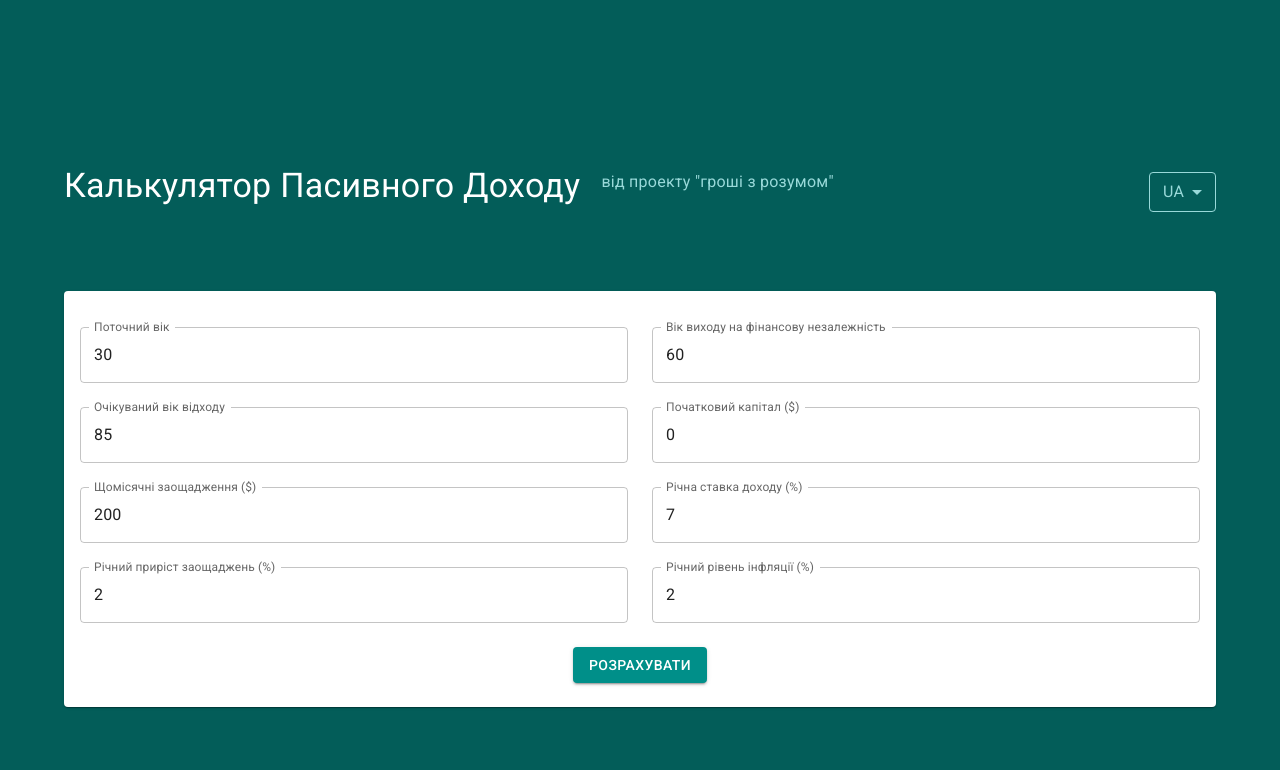
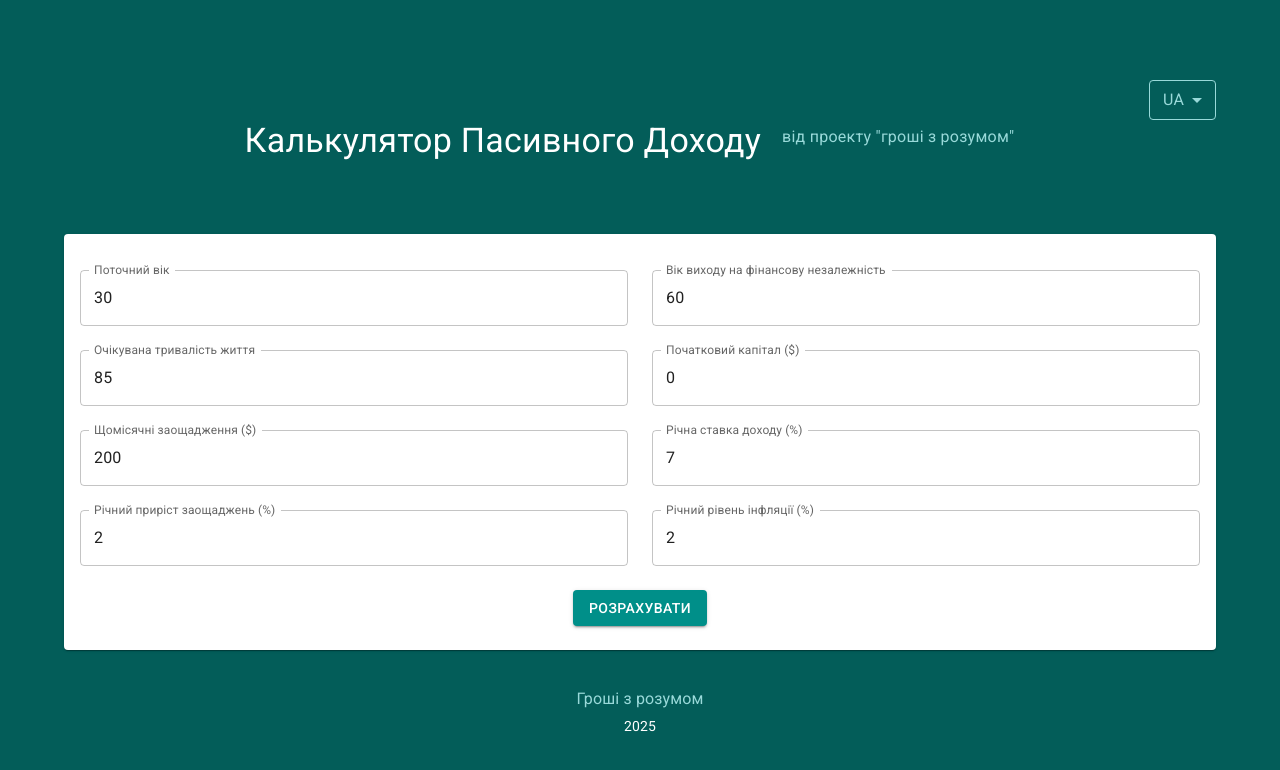
Before and after one commit to OlgaChernytska/money_calculators, a React (Vite) app in the folder frontend/: page / in a window 1280 px wide. Shown: the top 770 px of the page. Built offline with nearby package versions, Linux system fonts and the light colour scheme.

Commit message:
percentage field max 50%

```diff
--- a/frontend/src/App.tsx
+++ b/frontend/src/App.tsx
@@ -77,7 +77,10 @@ const App: React.FC = () => {
     <ThemeProvider theme={theme}>
       <CssBaseline />
       <Container>
-        <Box mt={4} mb={4} display="flex" justifyContent="space-between" alignItems="center">
+        <Box mt={4} mb={4} position="relative">
+          <Box position="absolute" top={0} right={0} zIndex={1}>
+            <LanguageSwitcher />
+          </Box>
           <Typography variant="h4" gutterBottom align="center" color="primary">
             {t('financial_calculator')}
                 <a className="author-signature"
@@ -89,7 +92,6 @@ const App: React.FC = () => {
                   {t('made_by_olha_chernytska')}
                 </a>
           </Typography>
-          <LanguageSwitcher />
         </Box>
         <Card id="calculator">
           <CardContent>
@@ -104,11 +106,6 @@ const App: React.FC = () => {
                 <Typography variant="h6" id="income">
                   {t('estimated_monthly_passive_income')}: <strong>${Math.round(monthlyPassiveIncome)}</strong>
                 </Typography>
-                {clientData.r !== null && clientData.r > 0.10 && (
-                  <Typography color="warning.main" variant="body2" sx={{ mt: 1 }}>
-                    {t('annual_rate_too_high_warning')}
-                  </Typography>
-                )}
               </Box>
             )}
           </CardContent>
@@ -126,6 +123,19 @@ const App: React.FC = () => {
             </Box>
           </>
         )}
+        <Box mt={4} mb={2} textAlign="center">
+          <Typography variant="body2" color="primary">
+          <a className="author-signature"
+                  href="https://www.instagram.com/eat.love.write/"
+                  target="_blank"
+                  rel="noopener noreferrer"
+                  title="{t('money_with_mind')}"
+                >
+                  {t('money_with_mind')}
+                </a>
+          <div>{new Date().getFullYear()}</div>
+          </Typography>
+        </Box>
       </Container>
     </ThemeProvider>
   );
--- a/frontend/src/components/CalculationForm/CalculationForm.tsx
+++ b/frontend/src/components/CalculationForm/CalculationForm.tsx
@@ -1,4 +1,4 @@
-import React, { useState, useEffect } from 'react';
+import React, { useState } from 'react';
 import { Button, Grid, Box } from '@mui/material';
 import './style.css';
 import { useTranslation } from 'react-i18next';
@@ -54,19 +54,10 @@ const CalculationForm: React.FC<CalculationFormProps> = ({
 }) => {
   const { t } = useTranslation();
   const [validationErrors, setValidationErrors] = useState(initialValidationErrors);
-
-  useEffect(() => {
-    // Validate ages whenever clientData changes
-    const ageErrors = validateAges(clientData);
-    setValidationErrors((prev) => ({
-      ...prev,
-      ageNow: ageErrors.ageNow,
-      ageRetirement: ageErrors.ageRetirement,
-      ageDeath: ageErrors.ageDeath,
-    }));
-  }, [clientData]);
+  const [submitted, setSubmitted] = useState(false);
 
   const handleCalculate = () => {
+    setSubmitted(true);
     const ageErrors = validateAges(clientData);
     setValidationErrors((prev) => ({
       ...prev,
@@ -81,7 +72,6 @@ const CalculationForm: React.FC<CalculationFormProps> = ({
     }
   };
 
-  const hasValidationErrors = Object.values(validationErrors).some((error) => !error.isValid);
 
   // Map error reasons to translation keys
   const errorTranslations: Record<string, string> = {
@@ -107,19 +97,19 @@ const CalculationForm: React.FC<CalculationFormProps> = ({
         <CurrentAgeField
           clientData={clientData}
           onInputChange={onInputChange}
-          validationErrors={translatedValidationErrors}
+          validationErrors={submitted ? translatedValidationErrors : initialValidationErrors}
         />
 
         <RetirementAgeField
           clientData={clientData}
           onInputChange={onInputChange}
-          validationErrors={translatedValidationErrors}
+          validationErrors={submitted ? translatedValidationErrors : initialValidationErrors}
         />
 
         <ExpectedAgeOfDeathField
           clientData={clientData}
           onInputChange={onInputChange}
-          validationErrors={translatedValidationErrors}
+          validationErrors={submitted ? translatedValidationErrors : initialValidationErrors}
         />
 
         <InitialCapitalField clientData={clientData} onInputChange={onInputChange} />
@@ -140,7 +130,6 @@ const CalculationForm: React.FC<CalculationFormProps> = ({
           variant="contained"
           color="primary"
           onClick={handleCalculate}
-          disabled={hasValidationErrors}
         >
           {t('calculate')}
         </Button>
--- a/frontend/src/components/CalculationForm/fields/AnnualGrowthRateOfSavingsField.tsx
+++ b/frontend/src/components/CalculationForm/fields/AnnualGrowthRateOfSavingsField.tsx
@@ -21,7 +21,7 @@ const AnnualGrowthRateOfSavingsField: React.FC<AnnualGrowthRateOfSavingsFieldPro
         label={t('annual_growth_rate_of_savings')}
         type="number"
         name="g"
-        inputProps={{ max: 100 }}
+        inputProps={{ max: 50 }}
         value={clientData.g === null ? '' : Math.round(clientData.g * 100)}
         onChange={(e: React.ChangeEvent<HTMLInputElement>) => {
           const inputValue = e.target.value;
--- a/frontend/src/components/CalculationForm/fields/AnnualInflationRateField.tsx
+++ b/frontend/src/components/CalculationForm/fields/AnnualInflationRateField.tsx
@@ -18,7 +18,7 @@ const AnnualInflationRateField: React.FC<AnnualInflationRateFieldProps> = ({ cli
         label={t('annual_inflation_rate')}
         type="number"
         name="i"
-        inputProps={{ max: 100 }}
+        inputProps={{ max: 50 }}
         value={clientData.i === null ? '' : Math.round(clientData.i * 100)}
         onChange={(e: React.ChangeEvent<HTMLInputElement>) => {
           const inputValue = e.target.value;
--- a/frontend/src/components/CalculationForm/fields/AnnualReturnRateField.tsx
+++ b/frontend/src/components/CalculationForm/fields/AnnualReturnRateField.tsx
@@ -18,7 +18,7 @@ const AnnualReturnRateField: React.FC<AnnualReturnRateFieldProps> = ({ clientDat
         label={t('annual_return_rate')}
         type="number"
         name="r"
-        inputProps={{ max: 100 }}
+        inputProps={{ max: 50 }}
         value={clientData.r === null ? '' : Math.round(clientData.r * 100)}
         onChange={(e: React.ChangeEvent<HTMLInputElement>) => {
           const inputValue = e.target.value;
--- a/frontend/src/components/CalculationForm/fields/CurrentAgeField.tsx
+++ b/frontend/src/components/CalculationForm/fields/CurrentAgeField.tsx
@@ -28,7 +28,7 @@ const CurrentAgeField: React.FC<CurrentAgeFieldProps> = ({
         onChange={onInputChange('ageNow')}
         inputProps={{ max: 99 }}
       />
-      {!validationErrors.ageNow.isValid && clientData.ageNow !== null && (
+      {!validationErrors.ageNow.isValid && (
         <Typography color="error" variant="body2">
           {validationErrors.ageNow.reason}
         </Typography>
--- a/frontend/src/components/CalculationForm/fields/ExpectedAgeOfDeathField.tsx
+++ b/frontend/src/components/CalculationForm/fields/ExpectedAgeOfDeathField.tsx
@@ -27,7 +27,7 @@ const ExpectedAgeOfDeathField: React.FC<ExpectedAgeOfDeathFieldProps> = ({
         onChange={onInputChange('ageDeath')}
         inputProps={{ max: 100 }}
       />
-      {!validationErrors.ageDeath.isValid && clientData.ageDeath !== null && (
+      {!validationErrors.ageDeath.isValid && (
         <Typography color="error" variant="body2">
           {validationErrors.ageDeath.reason}
         </Typography>
--- a/frontend/src/components/CalculationForm/fields/RetirementAgeField.tsx
+++ b/frontend/src/components/CalculationForm/fields/RetirementAgeField.tsx
@@ -28,7 +28,7 @@ const RetirementAgeField: React.FC<RetirementAgeFieldProps> = ({
         onChange={onInputChange('ageRetirement')}
         inputProps={{ max: 99 }}
       />
-      {!validationErrors.ageRetirement.isValid && clientData.ageRetirement !== null && (
+      {!validationErrors.ageRetirement.isValid && (
         <Typography color="error" variant="body2">
           {validationErrors.ageRetirement.reason}
         </Typography>
--- a/frontend/src/components/i118/locales/en/translation.json
+++ b/frontend/src/components/i118/locales/en/translation.json
@@ -24,6 +24,6 @@
   "monthly_saved_withdrawn": "Saved/Withdrawn Monthly, Inflation-adjusted ($)",
   "retirement_age": "Retirement Age",
   "saved_withdrawn": "Saved/Withdrawn Yearly ($)",
-  "made_by_olha_chernytska": "made by Olha Chernytska",
-  "annual_rate_too_high_warning": "An instrument that provides such a yield may cause you to lose your money."
+  "made_by_olha_chernytska": "Made by Olga Chernytska",
+  "money_with_mind": "Made by Olga Chernytska"
 }
--- a/frontend/src/components/i118/locales/ua/translation.json
+++ b/frontend/src/components/i118/locales/ua/translation.json
@@ -12,11 +12,11 @@
     "current_age": "Поточний вік",
     "detailed_info": "Детальна інформація",
     "error_current_age_less_than_retirement": "Поточний вік має бути меншим за вік виходу на фінансову незалежність",
-    "error_death_age_greater_than_retirement": "Очікуваний вік відходу має бути більшим за вік виходу на фінансову незалежність",
+    "error_death_age_greater_than_retirement": "Очікувана тривалість життя має бути більшою за вік виходу на фінансову незалежність",
     "error_retirement_age_greater_than_current": "Вік виходу на фінансову незалежність має бути більшим за поточний вік",
-    "error_retirement_age_less_than_death": "Вік виходу на фінансову незалежність має бути меншим за очікуваний вік відходу",
+    "error_retirement_age_less_than_death": "Вік виходу на фінансову незалежність має бути меншим за очікувану тривалість життя",
     "estimated_monthly_passive_income": "Щомісячний пасивний дохід (скорегований на інфляцію)",
-    "expected_age_of_death": "Очікуваний вік відходу",
+    "expected_age_of_death": "Очікувана тривалість життя",
     "financial_calculator": "Калькулятор Пасивного Доходу",
     "initial_capital": "Початковий капітал ($)",
     "interest": "Відсотки ($)",
@@ -25,5 +25,5 @@
     "retirement_age": "Вік виходу на фінансову незалежність",
     "saved_withdrawn": "Заощаджено/знято за рік ($)",
     "made_by_olha_chernytska": "від проекту \"гроші з розумом\"",
-    "annual_rate_too_high_warning": "Інструмент який дає таку дохідність може спричинити втрату ваших грошей"
+    "money_with_mind": "Гроші з розумом"
 }
--- a/frontend/src/components/i118/switcher.tsx
+++ b/frontend/src/components/i118/switcher.tsx
@@ -24,6 +24,7 @@ const handleChange = (event: SelectChangeEvent<string>) => {
           '&:hover .MuiOutlinedInput-notchedOutline': { borderColor: '#99d9d9' },
           '&.Mui-focused .MuiOutlinedInput-notchedOutline': { borderColor: '#99d9d9' },
           '.MuiSelect-icon': { color: '#99d9d9' },
+          minWidth: '60px',
         }}
       >
         <MenuItem value="en">EN</MenuItem>
```
